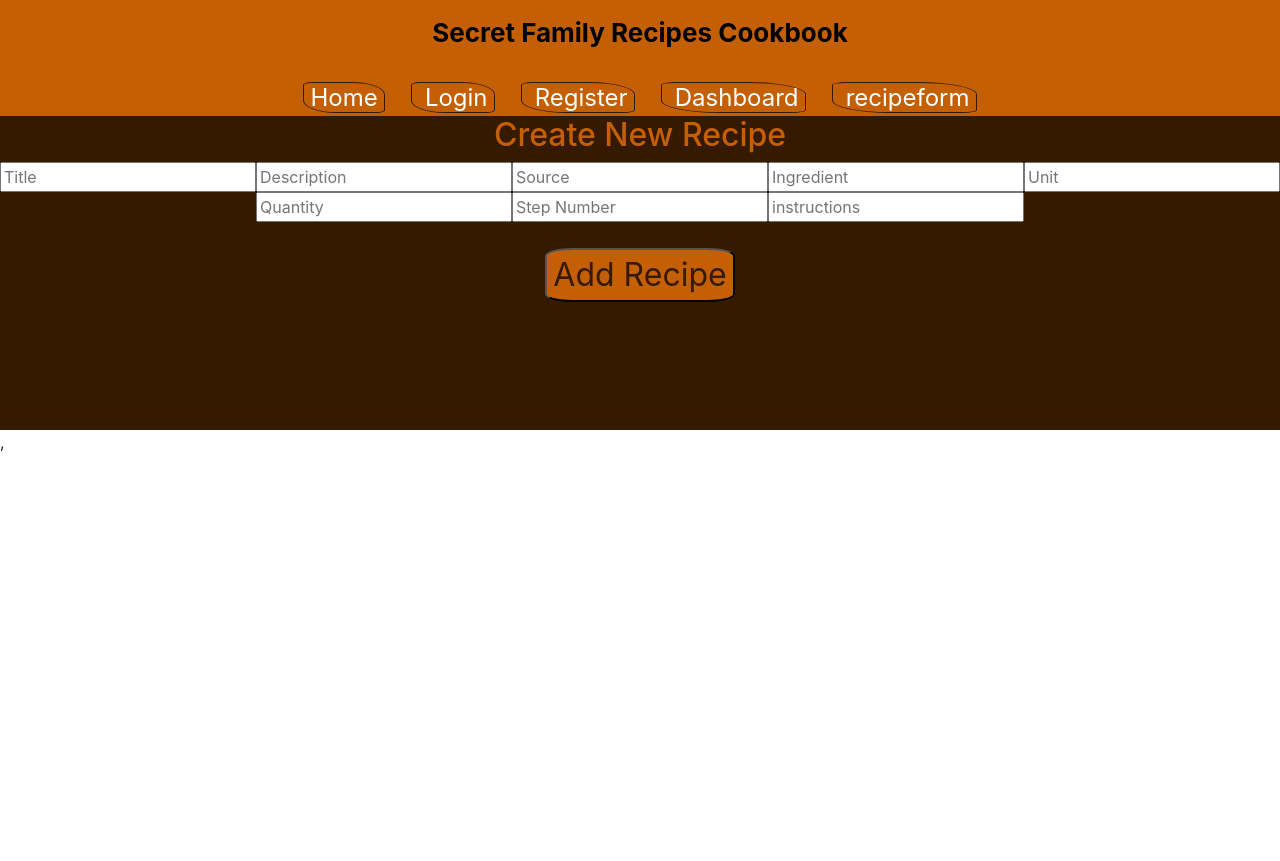
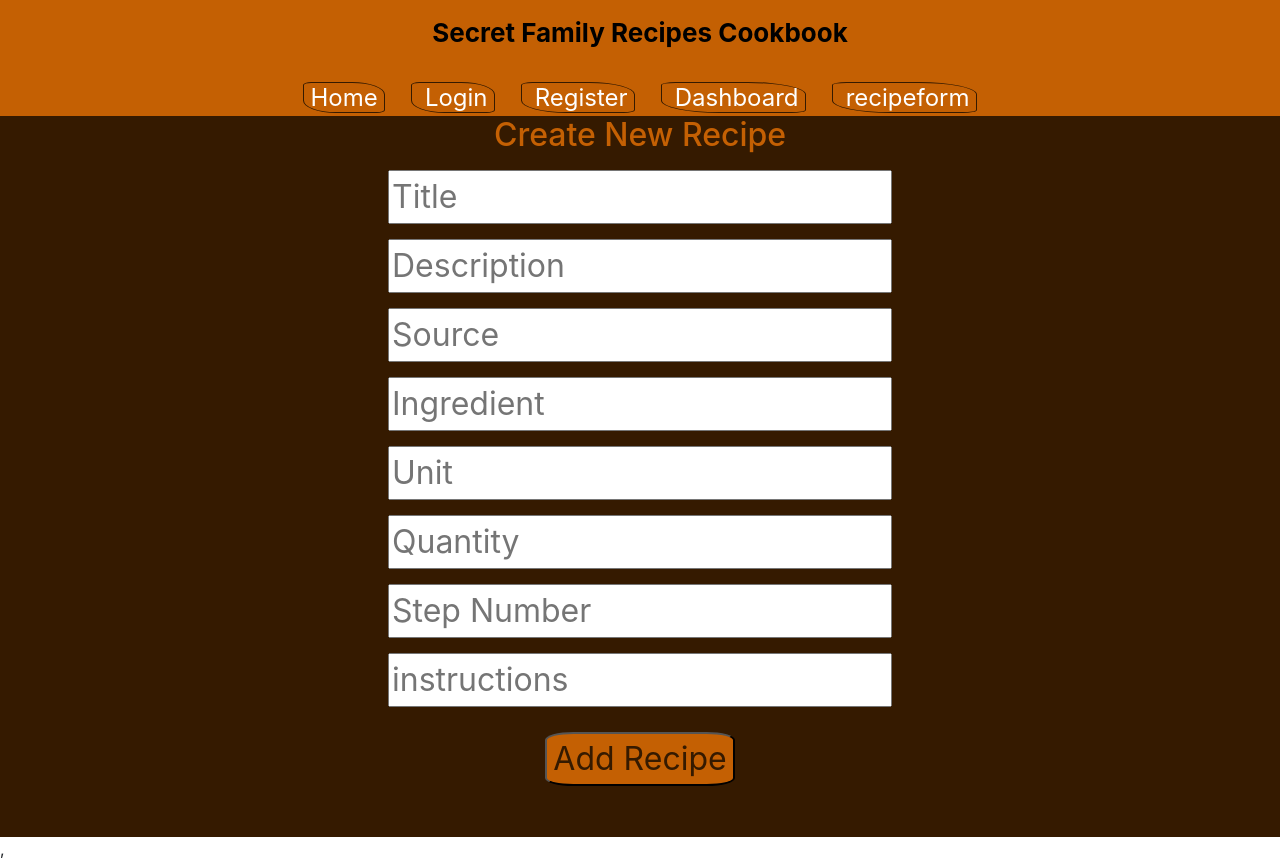
Before and after one commit to BW-WEBPT15-SecretFamilyRecipesCookbook3/frontend, a React (Create React App) app: page /recipeform in a window 1280 px wide. Before the commit the page ends 800 px from the top, so only its background shows below. Built offline with nearby package versions, Linux system fonts and the light colour scheme; sample sign-in values are in the browser's storage.

Commit message:
put styling back

```diff
--- a/src/components/RecipeComponents/RecipeForm.js
+++ b/src/components/RecipeComponents/RecipeForm.js
@@ -14,15 +14,19 @@ class RecipeForm extends React.Component {
     title: "",
     description: "",
     source: "",
-    ingredients: [{
+    ingredients: [
+      {
         ingredient: "",
         unit: "",
         quantity: 0
-    }],
-    directions: [{
+      }
+    ],
+    directions: [
+      {
         step_number: 0,
         instructions: ""
-    }],
+      }
+    ],
     tags: [],
     tag: "",
     commonTags: [
@@ -104,8 +108,6 @@ class RecipeForm extends React.Component {
         step_number: Number(this.state.step_number),
         instructions: this.state.instructions
       }
-
-
     };
     console.log("submit recipe history", this.props.history);
     this.props.addRecipe(newRecipe, this.props.history);
@@ -135,7 +137,7 @@ class RecipeForm extends React.Component {
               value={this.state.source}
             />
     </div> */}
-
+          <div className="recipe-name">
             <input
               placeholder="Title"
               type="text"
@@ -144,6 +146,8 @@ class RecipeForm extends React.Component {
               onChange={this.handleChanges}
               value={this.state.title}
             />
+          </div>
+          <div className="recipe-source">
             <input
               placeholder="Description"
               type="text"
@@ -152,6 +156,8 @@ class RecipeForm extends React.Component {
               onChange={this.handleChanges}
               value={this.state.description}
             />
+          </div>
+          <div className="recipe-source">
             <input
               placeholder="Source"
               type="text"
@@ -159,6 +165,8 @@ class RecipeForm extends React.Component {
               onChange={this.handleChanges}
               value={this.state.source}
             />
+          </div>
+          <div className="recipe-source">
             <input
               placeholder="Ingredient"
               type="text"
@@ -166,6 +174,8 @@ class RecipeForm extends React.Component {
               onChange={this.handleChanges}
               value={this.state.ingredients.ingredient}
             />
+          </div>
+          <div className="recipe-source">
             <input
               placeholder="Unit"
               type="text"
@@ -173,20 +183,26 @@ class RecipeForm extends React.Component {
               onChange={this.handleChanges}
               value={this.state.ingredients.unit}
             />
+          </div>
+          <div className="recipe-source">
             <input
               placeholder="Quantity"
               type="text"
               name="quantity"
               onChange={this.handleChanges}
-                  value={ this.state.ingredients.quantity }
+              value={this.state.ingredients.quantity}
             />
+          </div>
+          <div className="recipe-source">
             <input
               placeholder="Step Number"
               type="text"
               name="step_number"
               onChange={this.handleChanges}
-                  value={ this.state.directions.step_number }
+              value={this.state.directions.step_number}
             />
+          </div>
+          <div className="recipe-source">
             <input
               placeholder="instructions"
               type="text"
@@ -194,6 +210,7 @@ class RecipeForm extends React.Component {
               onChange={this.handleChanges}
               value={this.state.directions.instructions}
             />
+          </div>
           {/* <button onClick={this.addIngredient}>Add Ingredient</button>
                  {this.state.ingredients.map((ingredient, index) => (
                    <div className="ingredient">
@@ -238,7 +255,6 @@ class RecipeForm extends React.Component {
                   value={this.state.description}
                    /> */}
 
-
           <div className="submit-recipe">
             <button type="submit"> Add Recipe</button>
           </div>
```
Lines whose indentation alone changed are shown as unchanged.
